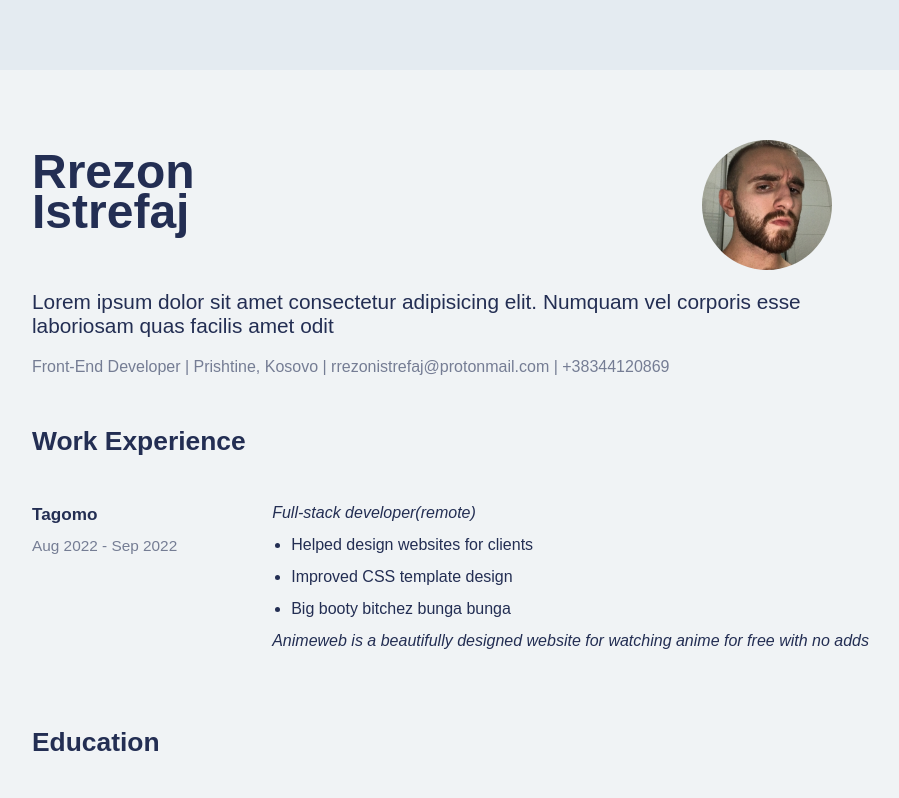
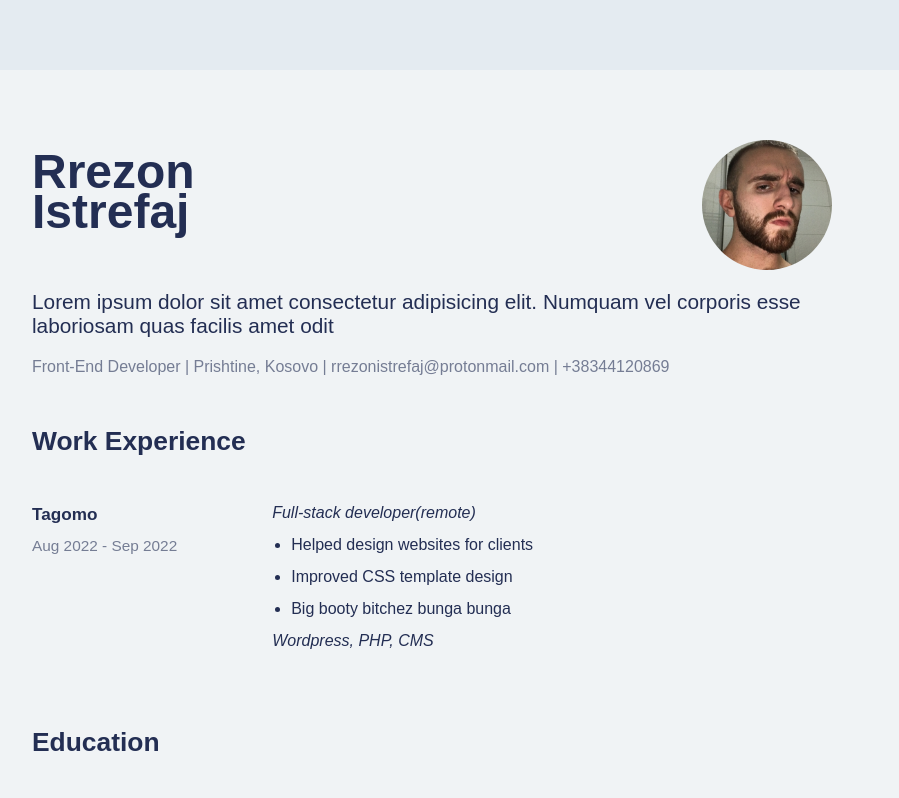
Before and after one commit to rrezonistrefaj/resume, a React (Create React App) app: page / in a window 1280 px wide. Shown: the top 798 px of the page, without its empty margins (208-1107 px from the left). Built offline with nearby package versions, Linux system fonts and the light colour scheme.

Commit message:
changed description text in Work Experience

```diff
--- a/src/components/WorkExperience.js
+++ b/src/components/WorkExperience.js
@@ -22,7 +22,7 @@ function WorkExperience() {
                     <li>Big booty bitchez bunga bunga</li>
                   </ul>
                 </div>
-                <div className="description">Animeweb is a beautifully designed website for watching anime for free with no adds
+                <div className="description">Wordpress, PHP, CMS
                </div>
         </div>
         </div>
```
